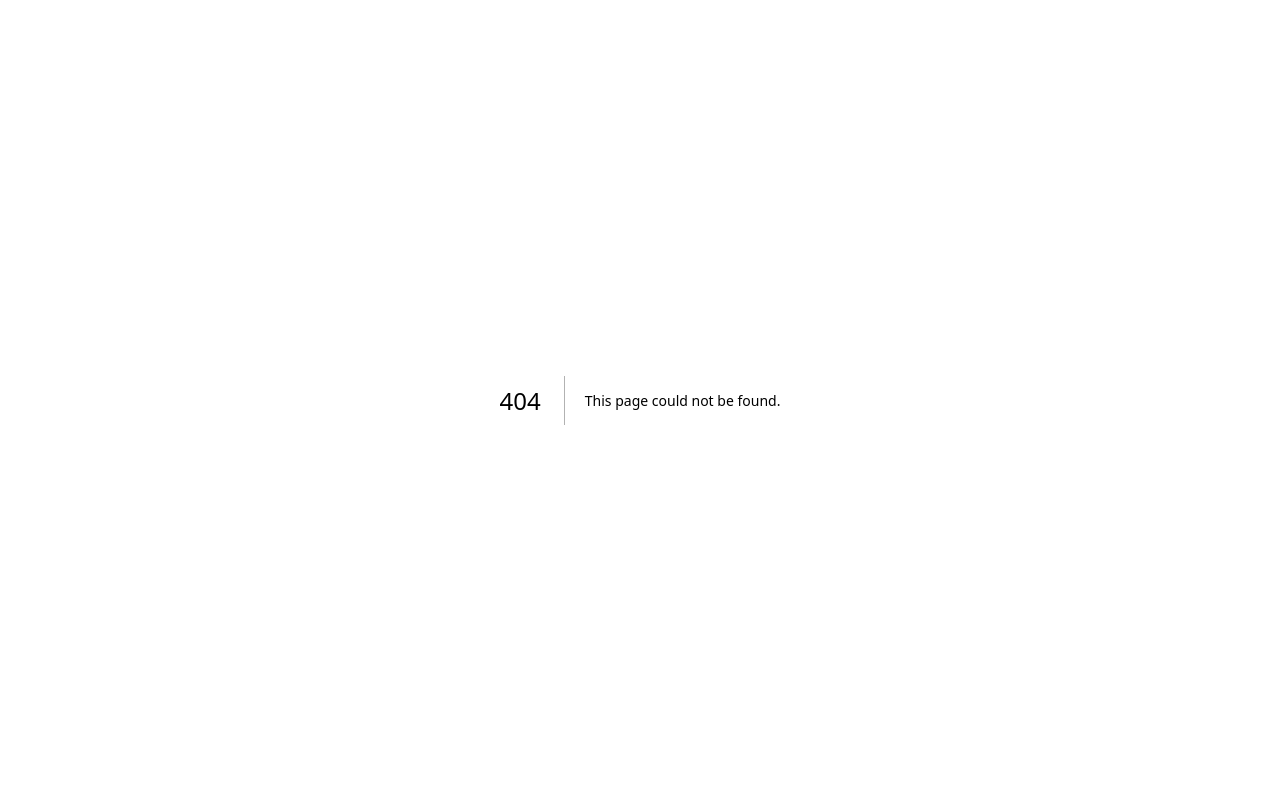
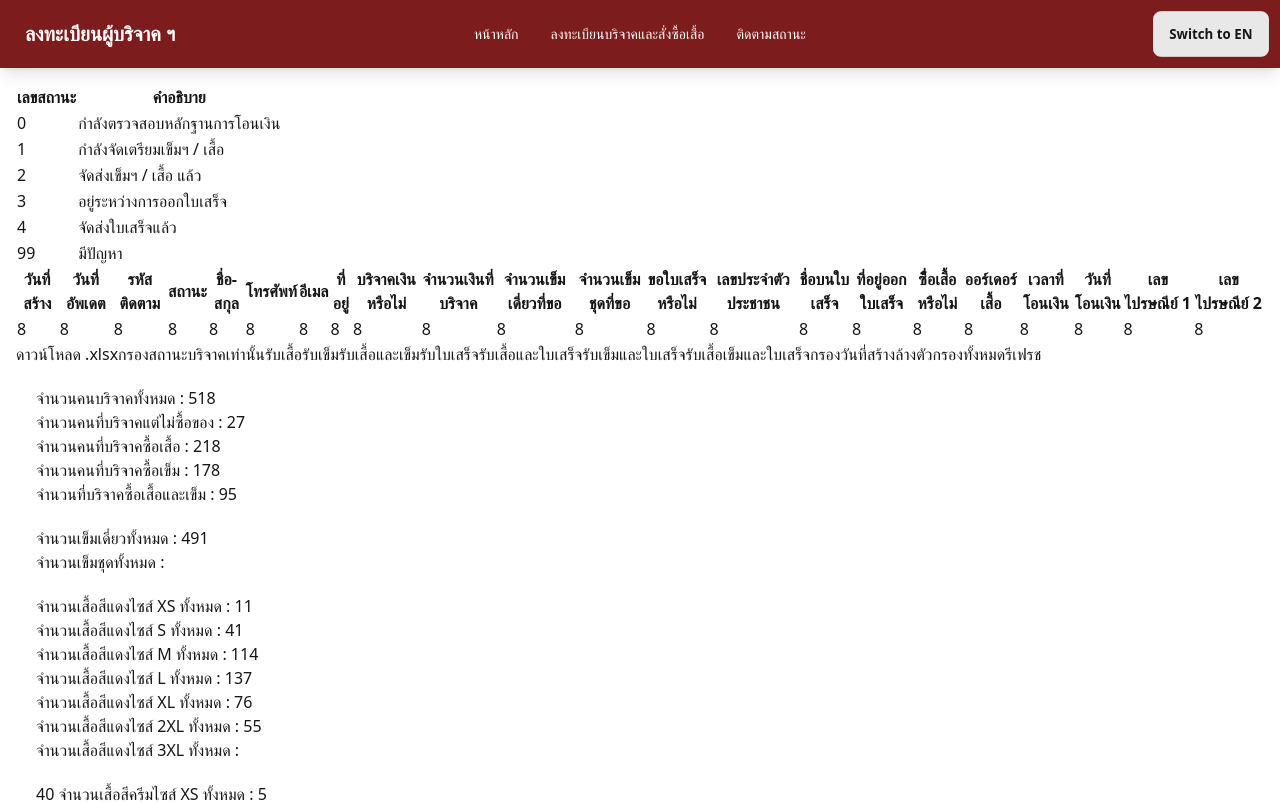
Before and after one commit to melonsugar01234/mdcu-anandaydonation, a Next.js app: page /testAdmin in a window 1280 px wide. Before the commit this address had no page. Shown: the top 803 px of the page. Built offline with nearby package versions, Linux system fonts and the light colour scheme.

Commit message:
feat(admin-ui): add admin page components without styling

```diff
--- /dev/null
+++ b/src/app/testAdmin/page.tsx
@@ -0,0 +1,147 @@
+import React from "react";
+import Navbar from "../components/Navbar";
+import Footer from "../components/Footer";
+
+export default function testAdmin() {
+  const statusList = [
+    { number: "0", detail: "กำลังตรวจสอบหลักฐานการโอนเงิน" },
+    { number: "1", detail: "กำลังจัดเตรียมเข็มฯ / เสื้อ" },
+    { number: "2", detail: "จัดส่งเข็มฯ / เสื้อ แล้ว" },
+    { number: "3", detail: "อยู่ระหว่างการออกใบเสร็จ" },
+    { number: "4", detail: "จัดส่งใบเสร็จแล้ว" },
+    { number: "99", detail: "มีปัญหา" },
+  ];
+  const buttonList = [
+    {name:"ดาวน์โหลด .xlsx"},
+    {name:"กรองสถานะ"},
+    {name:"บริจาคเท่านั้น"},
+    {name:"รับเสื้อ"},
+    {name:"รับเข็ม"},
+    {name:"รับเสื้อและเข็ม"},
+    {name:"รับใบเสร็จ"},
+    {name:"รับเสื้อและใบเสร็จ"},
+    {name:"รับเข็มและใบเสร็จ"},
+    {name:"รับเสื้อเข็มและใบเสร็จ"},
+    {name:" กรองวันที่สร้าง"},
+    {name:"ล้างตัวกรองทั้งหมด"},
+    {name:"รีเฟรช"},
+];
+  return (
+    <>
+      <Navbar />
+      <div className="container mx-auto p-4">
+        <table>
+          <thead>
+            <tr>
+              <th>เลขสถานะ</th>
+              <th>คำอธิบาย</th>
+            </tr>
+          </thead>
+          <tbody>
+            {statusList.map((item) => (
+              <tr>
+                <td>{item.number}</td>
+                <td>{item.detail}</td>
+              </tr>
+            ))}
+          </tbody>
+        </table>
+        <table>
+          <thead>
+            <tr>
+              <th>วันที่สร้าง</th>
+              <th>วันที่อัพเดต</th>
+              <th>รหัสติดตาม</th>
+              <th>สถานะ</th>
+              <th>ชื่อ-สกุล</th>
+              <th>โทรศัพท์</th>
+              <th>อีเมล</th>
+              <th>ที่อยู่</th>
+              <th>บริจาคเงินหรือไม่</th>
+              <th>จำนวนเงินที่บริจาค</th>
+              <th>จำนวนเข็มเดี่ยวที่ขอ</th>
+              <th>จำนวนเข็มชุดที่ขอ</th>
+              <th>ขอใบเสร็จหรือไม่</th>
+              <th>เลขประจำตัวประชาชน</th>
+              <th>ชื่อบนใบเสร็จ</th>
+              <th>ที่อยู่ออกใบเสร็จ</th>
+              <th>ซื่้อเสื้อหรือไม่</th>
+              <th>ออร์เดอร์เสื้อ</th>
+              <th>เวลาที่โอนเงิน</th>
+              <th>วันที่โอนเงิน</th>
+              <th>เลขไปรษณีย์ 1</th>
+              <th>เลขไปรษณีย์ 2</th>
+            </tr>
+          </thead>
+          <tbody>
+            {/* {data.map(item => ( */}
+            <tr>
+              <td>8</td>
+              <td>8</td>
+              <td>8</td>
+              <td>8</td>
+              <td>8</td>
+              <td>8</td>
+              <td>8</td>
+              <td>8</td>
+              <td>8</td>
+              <td>8</td>
+              <td>8</td>
+              <td>8</td>
+              <td>8</td>
+              <td>8</td>
+              <td>8</td>
+              <td>8</td>
+              <td>8</td>
+              <td>8</td>
+              <td>8</td>
+              <td>8</td>
+              <td>8</td>
+              <td>8</td>
+            </tr>
+            {/* ))} */}
+          </tbody>
+        </table>
+        {buttonList.map((item)=>(
+            <button>{item.name}</button>
+        ))}
+        <div>
+          <div className="m-5">
+            จำนวนคนบริจาคทั้งหมด : 518 <br />
+            จำนวนคนที่บริจาคแต่ไม่ซื้อของ : 27
+            <br />
+            จำนวนคนที่บริจาคซื้อเสื้อ : 218 <br />
+            จำนวนคนที่บริจาคซื้อเข็ม : 178 <br />
+            จำนวนที่บริจาคซื้อเสื้อและเข็ม : 95 <br />
+          </div>
+          <div className="m-5">
+            จำนวนเข็มเดี่ยวทั้งหมด : 491
+            <br />
+            จำนวนเข็มชุดทั้งหมด : <br />
+          </div>
+          <div className="m-5">
+            จำนวนเสื้อสีแดงไซส์ XS ทั้งหมด : 11
+            <br />
+            จำนวนเสื้อสีแดงไซส์ S ทั้งหมด : 41 <br />
+            จำนวนเสื้อสีแดงไซส์ M ทั้งหมด : 114 <br />
+            จำนวนเสื้อสีแดงไซส์ L ทั้งหมด : 137 <br />
+            จำนวนเสื้อสีแดงไซส์ XL ทั้งหมด : 76 <br />
+            จำนวนเสื้อสีแดงไซส์ 2XL ทั้งหมด : 55 <br />
+            จำนวนเสื้อสีแดงไซส์ 3XL ทั้งหมด : <br />
+          </div>
+          <div className="m-5">
+            40 จำนวนเสื้อสีครีมไซส์ XS ทั้งหมด : 5 <br />
+            จำนวนเสื้อสีครีมไซส์ S ทั้งหมด : <br />
+            21 จำนวนเสื้อสีครีมไซส์ M ทั้งหมด : 52 <br />
+            จำนวนเสื้อสีครีมไซส์ L ทั้งหมด : <br />
+            57 จำนวนเสื้อสีครีมไซส์ XL ทั้งหมด : 53 <br />
+            จำนวนเสื้อสีครีมไซส์ 2XL ทั้งหมด : 24 <br />
+            จำนวนเสื้อสีครีมไซส์ 3XL ทั้งหมด : 19
+            <br />
+          </div>
+        </div>
+      </div>
+      <Footer />
+    </>
+  );
+}
```
